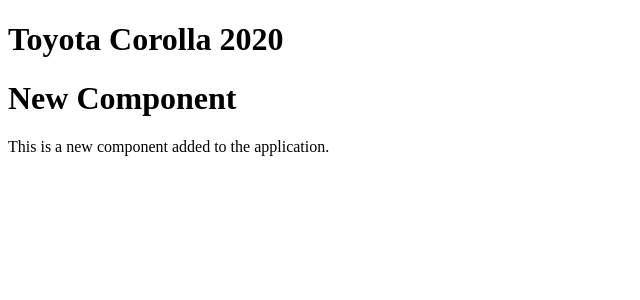
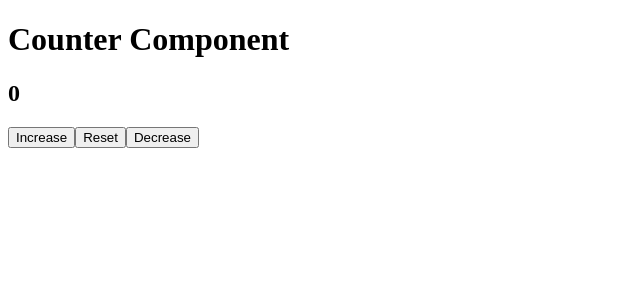
Before and after one commit to harshavardhan314/Learning-react, a React (Vite) app in the folder myapp/: page / in a window 1280 px wide. Shown: the top 300 px of the page, without its empty margins (0-640 px from the left). Built offline with nearby package versions, Linux system fonts and the light colour scheme.

Commit message:
components

```diff
--- a/myapp/src/App.jsx
+++ b/myapp/src/App.jsx
@@ -1,21 +1,16 @@
-import FirstComponent from './FirstComponent'
-import New from './New'
 
 
 
+import Counter from "./Counter"
 
 
-const car={
-  brand: "Toyota",
-  model: "Corolla",
-  year: 2020,
-}
+
 function App() {
 
   return (
    <div className="app">
-      <FirstComponent car={car}/>
-      <New></New>
+    <Counter />
+
    </div>
   )
 }
--- /dev/null
+++ b/myapp/src/Counter.jsx
@@ -0,0 +1,29 @@
+import React, { useState } from 'react';
+
+const Counter = () => {
+  const [state, setState] = useState(0);
+
+  const increase = () => {
+    setState(state + 1);
+  };
+
+  const reset = () => {
+    setState(0);
+  };
+
+  const decrease = () => {
+    setState(state - 1);
+  };
+
+  return (
+    <div className="container">
+      <h1>Counter Component</h1>
+      <h2>{state}</h2>
+      <button onClick={increase}>Increase</button>
+      <button onClick={reset}>Reset</button>
+      <button onClick={decrease}>Decrease</button>
+    </div>
+  );
+};
+
+export default Counter;
--- a/myapp/src/FirstComponent.jsx
+++ /dev/null
@@ -1,11 +0,0 @@
-function FirstComponent(props) {
-
-    // Destructure the car object from props
-    const {brand, model, year} = props.car;
-  return (
-    <h1>{brand} {model} {year}</h1>
-
-  )
-}
-
-export default FirstComponent
--- a/myapp/src/New.jsx
+++ /dev/null
@@ -1,12 +0,0 @@
-
-
-function New(){
-
-    return (
-        <div>
-            <h1>New Component</h1>
-            <p>This is a new component added to the application.</p>
-        </div>
-    )
-}
-export default New
```
